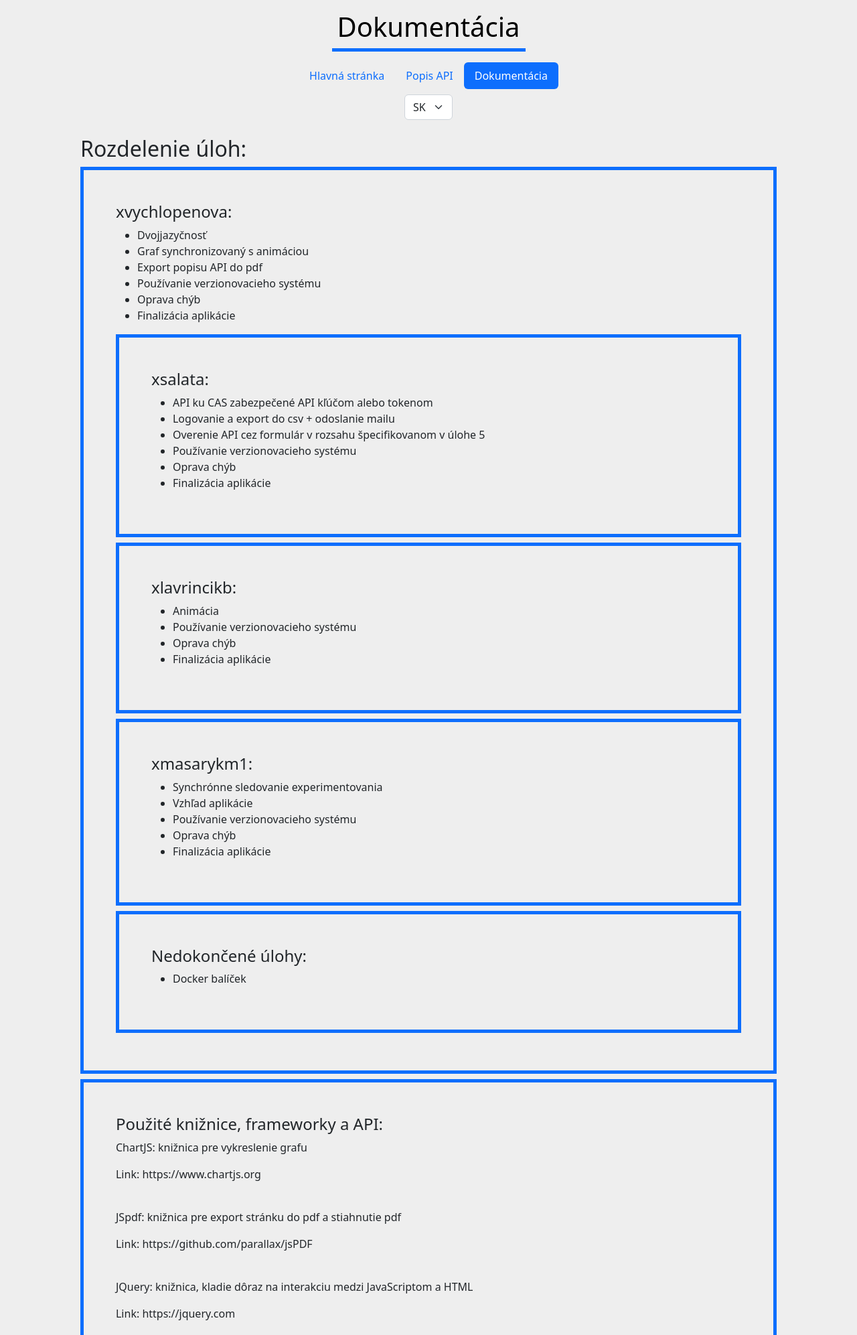
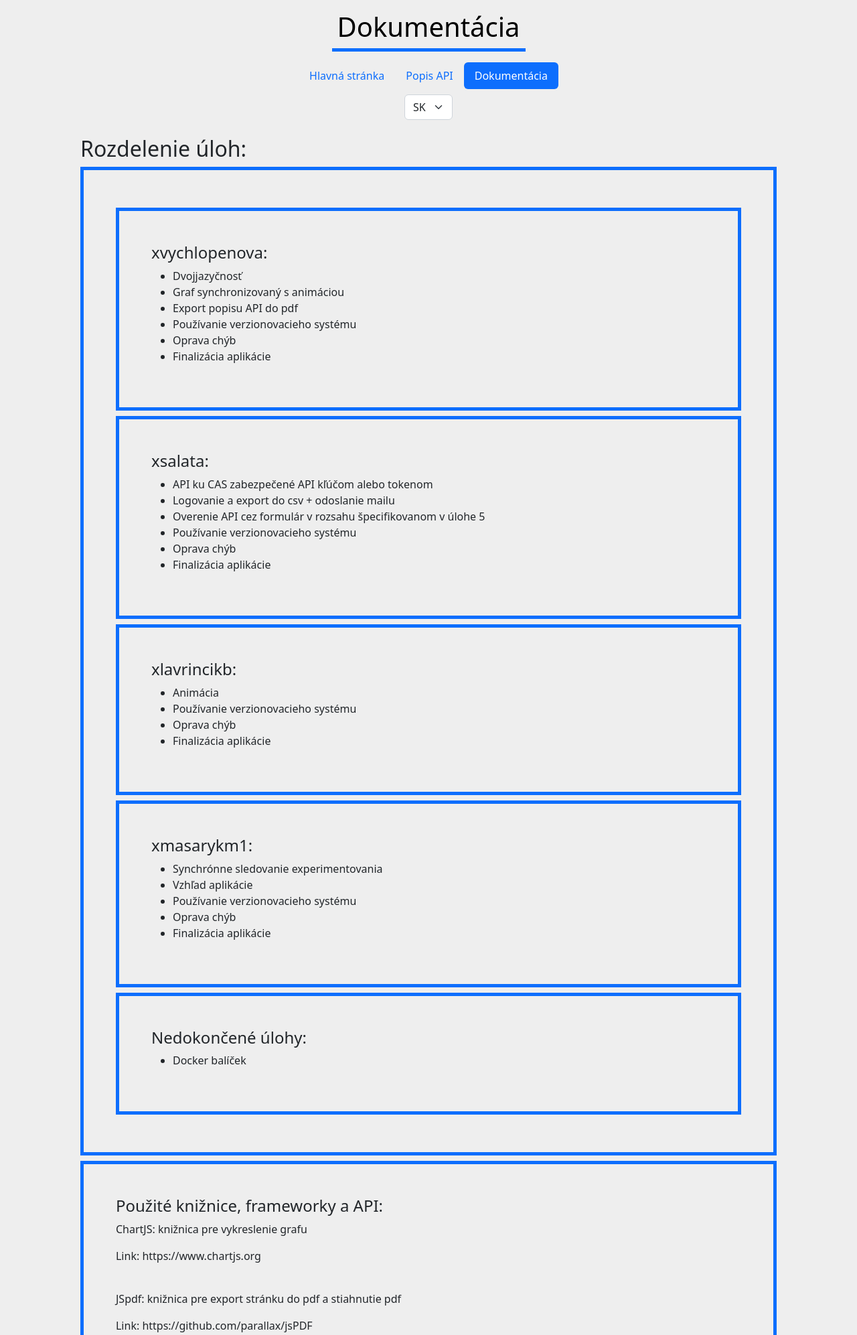
Before and after one commit to ErikaVychlopenova/webte2-final, a PHP site: page /documentation.php in a window 1280 px wide. Shown: the top 1993 px of the page at 67% size. Run offline with PHP 8.4, Linux system fonts and the light colour scheme; some libraries are stand-ins or nearby versions.

Commit message:
final design tweaks v2

```diff
--- a/documentation.php
+++ b/documentation.php
@@ -42,7 +42,7 @@
     <div id="contentSK">
         <h2>Rozdelenie úloh:</h2>
         <div class="part border border-primary p-5 border-5 mb-2 mt-2">
-            <div class="part">
+            <div class="part border border-primary p-5 border-5 mb-2 mt-2">
                 <h4>xvychlopenova:</h4>
                 <ul>
                     <li>Dvojjazyčnosť</li>
```
